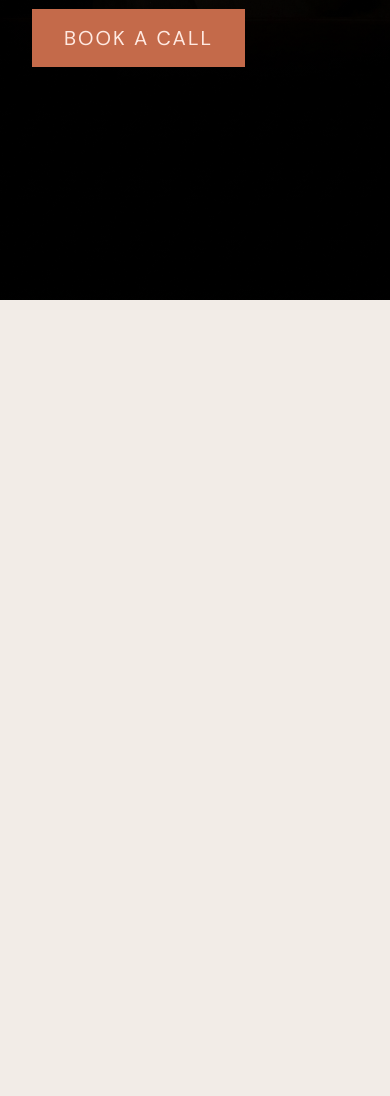
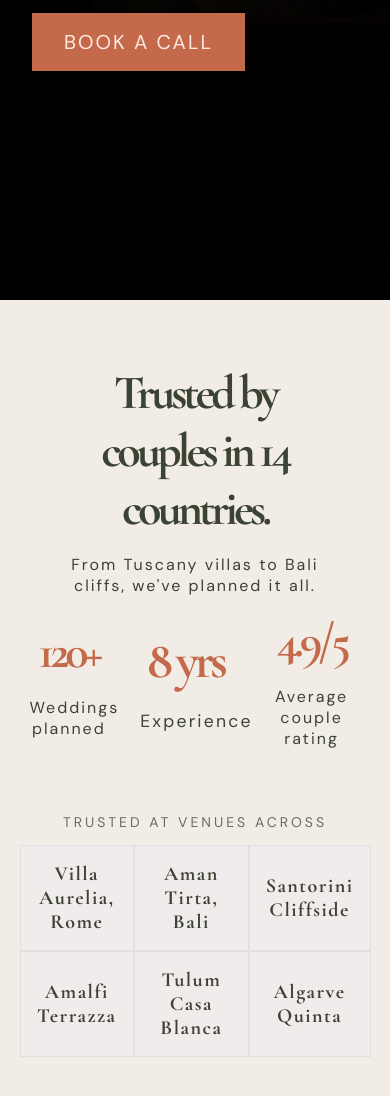
Before and after one commit to vloxdigital/Saltwinds-Wedding---concept, a plain HTML site: page index.html in a window 390 px wide. Shown: the part 544-1640 px from the top of the page. Before the commit the page ends 844 px from the top, so only its background shows below. Drawn offline with nearby package versions, Linux system fonts and the light colour scheme.

Commit message:
checkpoint-trust-strip

```diff
--- a/index.html
+++ b/index.html
@@ -17,12 +17,10 @@
 <body>
      <header class="header">
           <div class="header-container">
+               <div class="desktop-header">
                <img src="imgs/brands/header-copyright.webp" alt="" class="header-logo">
-               <button class="nav-btn hover-accent">
-                    <div class="hamburder-bar bar-1"></div>
-                    <div class="hamburder-bar bar-2"></div>
-                    <div class="hamburder-bar bar-3"></div>
-               </button>
+
+               </div>
                <nav class="nav-screen">
                     <ul>
                        <li class="body-text text-hover-accent" id="go-to-section">Home</li>
@@ -36,7 +34,13 @@
                     </ul>
                </nav>
 
-               <button class="cta hover-opacity mobile-disappear" id="go-to-section">BOOK A CALL</button>
+               <button class="cta hover-scale-down mobile-disappear" id="go-to-section">BOOK A CALL</button>
+
+               <button class="nav-btn hover-accent">
+                    <div class="hamburder-bar bar-1"></div>
+                    <div class="hamburder-bar bar-2"></div>
+                    <div class="hamburder-bar bar-3"></div>
+               </button>
 
           </div>
      </header>
@@ -51,6 +55,35 @@
                     <button class="cta hover-scale-down">Book a Call</button>
                </div>
           </section>
+
+          <section class="trust-strip">
+               <h1 class="headline">Trusted by couples in 14 countries.</h1>
+               <p class="body-text">From Tuscany villas to Bali cliffs, we've planned it all.</p>
+               <div class="trust-strip-card-container-line-1">
+                    <div class="trust-strip-card">
+                         <h1 class="headline">120+</h1>
+                         <p class="body-text">Weddings planned</p>
+                    </div>
+                    <div class="trust-strip-card" style="scale: 1.1">
+                         <h1 class="headline">8 yrs</h1>
+                         <p class="body-text">Experience</p>
+                    </div>
+                    <div class="trust-strip-card">
+                         <h1 class="headline">4.9/5</h1>
+                         <p class="body-text">Average couple rating</p>
+                    </div>
+               </div>
+
+               <p class="eyebrow" style="margin-top: var(--space-xl);">Trusted at venues across</p>
+               <div class="trust-strip-card-container-line-2">
+                    <h2 class="sub-headline">Villa Aurelia, Rome</h2>
+                    <h2 class="sub-headline">Aman Tirta, Bali</h2>
+                    <h2 class="sub-headline">Santorini Cliffside</h2>
+                    <h2 class="sub-headline">Amalfi Terrazza</h2>
+                    <h2 class="sub-headline">Tulum Casa Blanca</h2>
+                    <h2 class="sub-headline">Algarve Quinta</h2>
+               </div>
+          </section>
      </main>
 
 </body>
--- a/style.css
+++ b/style.css
@@ -22,7 +22,7 @@
      --body-font-size: 20px;
      --eyebrow-font-size: 14px;
 
-     --header-height: 100px;
+     --header-height: 70px;
 }
 
 * {
@@ -121,7 +121,20 @@ body.off-scroll {
      display: flex;
      justify-content: space-between;
      margin: 0 auto;
-     padding: var(--space-md) 0px;
+     padding: var(--space-sm);
+}
+.header-container .body-text, .header-container .cta {
+     font-size: 16px;
+}
+
+.desktop-header {
+     display: flex;
+     justify-content: space-between;
+     align-items: center;
+}
+
+.header-logo {
+     height: 100%;
 }
 
 .header-container .nav-screen ul {
@@ -156,11 +169,11 @@ body.off-scroll {
 }
 
 .hover-scale-down {
-     transition: var(--animation-lazy);
+     transition: var(--animation-fast);
 }
 
 .hover-scale-down:hover {
-     scale: 0.9;
+     scale: 0.93;
 }
 
 .text-hover-accent {
@@ -178,6 +191,7 @@ body.off-scroll {
 
 .header-container .nav-btn {
      display: none;
+
 }
 
 
@@ -210,9 +224,74 @@ body.off-scroll {
      text-align: center;
 }
 .hero .body-text {
-     margin-top: var(--space-sm);
+     margin-top: var(--space-md);
      font-size: 16px;
 }
+
+.trust-strip {
+     padding: var(--space-xl) 0px;
+     width: 70%;
+     margin: 0 auto;
+     display: flex;
+     flex-direction: column;
+     align-items: center;
+}
+.trust-strip .body-text {
+     margin-top: var(--space-md);
+}
+
+.trust-strip .headline, .trust-strip .body-text {
+     text-align: center;
+}
+
+.trust-strip-card-container-line-1 {
+     display: flex;
+     gap: var(--space-xl);
+     justify-content: center;
+     margin-top: var(--space-md);
+}
+.trust-strip-card {
+     display: flex;
+     flex-direction: column;
+     align-items: center;
+     justify-content: center;
+}
+.trust-strip-card .headline {
+     padding: 0px;
+     margin: 0px;
+     color: var(--accent-color);
+     font-size: 90px;
+}
+.trust-strip-card .body-text {
+     font-size: 16px;
+     margin-top: var(--space-md);
+}
+.trust-strip-card-container-line-2 {
+     display: grid;
+     grid-template-columns: repeat(3, 1fr);
+}
+.trust-strip-card-container-line-2 .sub-headline {
+     padding: var(--space-xl);
+     text-align: center;
+     background: #f2ebeb;
+     border: 1.5px solid #d4cccc6e;
+     display: flex;
+     align-items: center;
+     justify-content: center;
+     cursor: pointer;
+     transition: var(--animation-fast);
+     z-index: 7;
+     position: relative;
+     font-size: 20px;
+     letter-spacing: 1.5px;
+}
+.trust-strip-card-container-line-2 .sub-headline:hover {
+     border-color: var(--accent-color);
+     scale: 1.05;
+     z-index: 8;
+     color: var(--accent-color);
+}
+
 
 @media (max-width: 800px) {
      .mobile-disappear {
@@ -262,7 +341,7 @@ body.off-scroll {
           display: flex;
           flex-direction: column;
           justify-content: space-between;
-          margin-top: var(--space-md);
+          margin-top: var(--space-sm);
      }
      .nav-btn .hamburder-bar {
           width: 100%;
@@ -305,4 +384,31 @@ body.off-scroll {
      .hero .headline, .hero .body-text, .eyebrow {
           text-align: left;
      }
+
+     /* trust-strip */
+     .trust-strip {
+          width: 90%;
+     }
+     .trust-strip .headline {
+          font-size: 48px;
+          width: 80%;
+     }
+     .trust-strip .body-text {
+          font-size: 16px;
+          width: 80%;
+     }
+
+     .trust-strip-card-container-line-1 {
+          gap: var(--space-md)
+     }
+
+     .trust-strip-card-container-line-2 {
+          width: 100%;
+          margin: 0 auto;
+     }
+
+     .trust-strip-card-container-line-2 .sub-headline {
+          padding: var(--space-md);
+     }
+
 }
```
